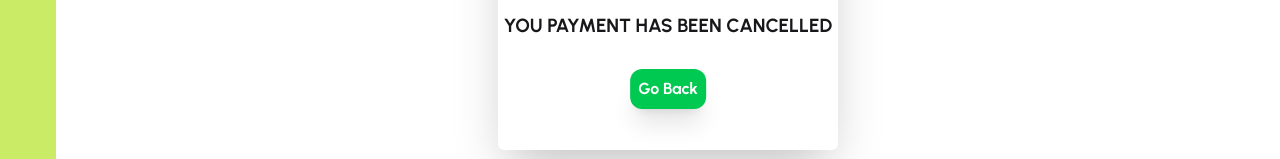
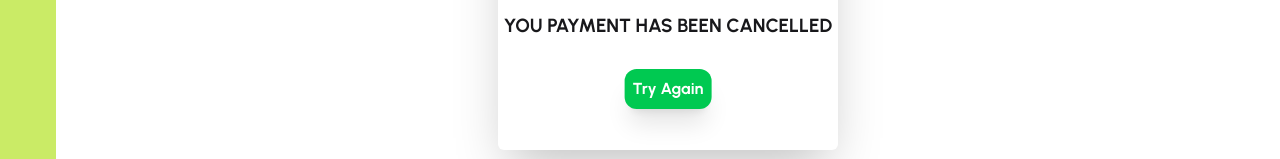
Before and after one commit to fahim-shareear/zap-shift-main, a React app in the folder zap-shift-ui/: page /dashboard/payment-cancelled in a window 1280 px wide. Shown: the part 458-617 px from the top of the page. Built offline with nearby package versions, Linux system fonts and the light colour scheme; no server answers; sample sign-in values are in the browser's storage; the HTML template or start-up script is replaced by a standard one.

Commit message:
changing the go back button to try again button for the payment cancelled page

```diff
--- a/zap-shift-ui/src/pages/Dashboard/MyParcels/payment/PaymentCancelled.jsx
+++ b/zap-shift-ui/src/pages/Dashboard/MyParcels/payment/PaymentCancelled.jsx
@@ -16,7 +16,7 @@ const PaymentCancelled = () => {
 
                 <h1 className='payment-success mt-5'>You payment has been cancelled</h1>
                 <NavLink to="/dashboard/my-parcels">
-                    <button className='bg-green-500 rounded-xl p-2 shadow-xl text-white font-bold cursor-pointer go-back-btn'>Go Back</button>
+                    <button className='bg-green-500 rounded-xl p-2 shadow-xl text-white font-bold cursor-pointer go-back-btn'>Try Again</button>
                 </NavLink>
             </div>
         </div>
```
